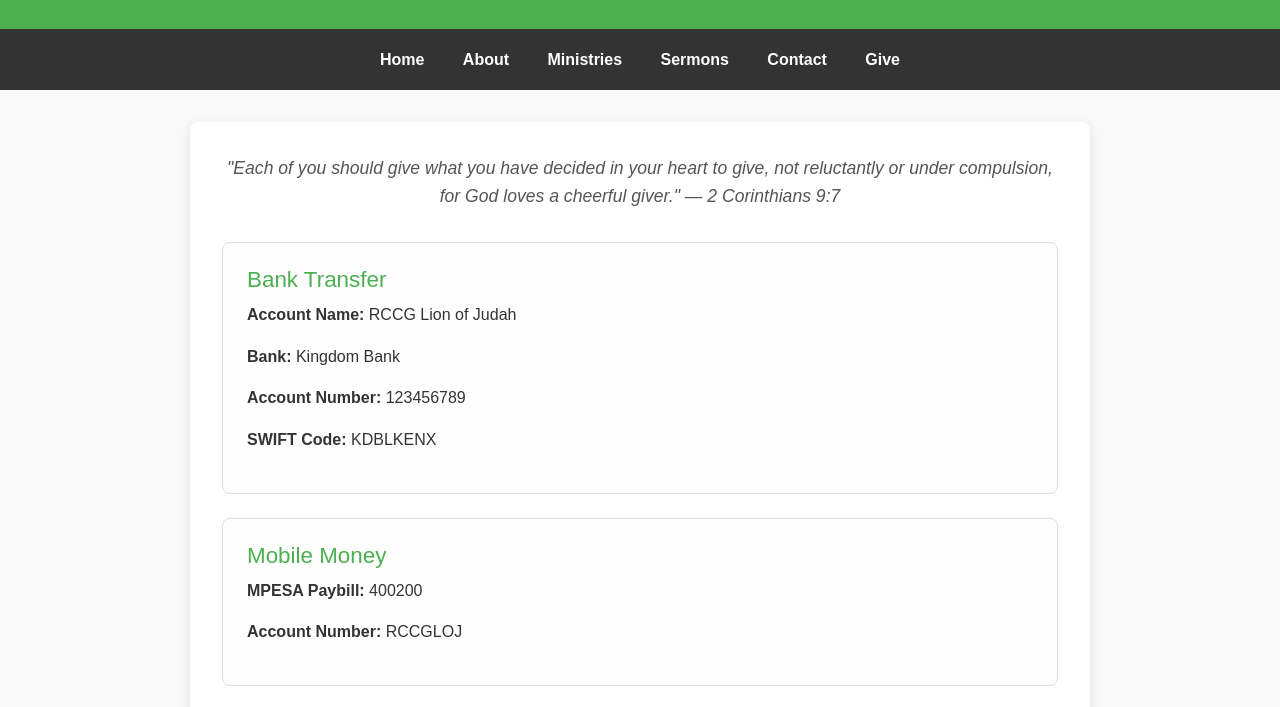
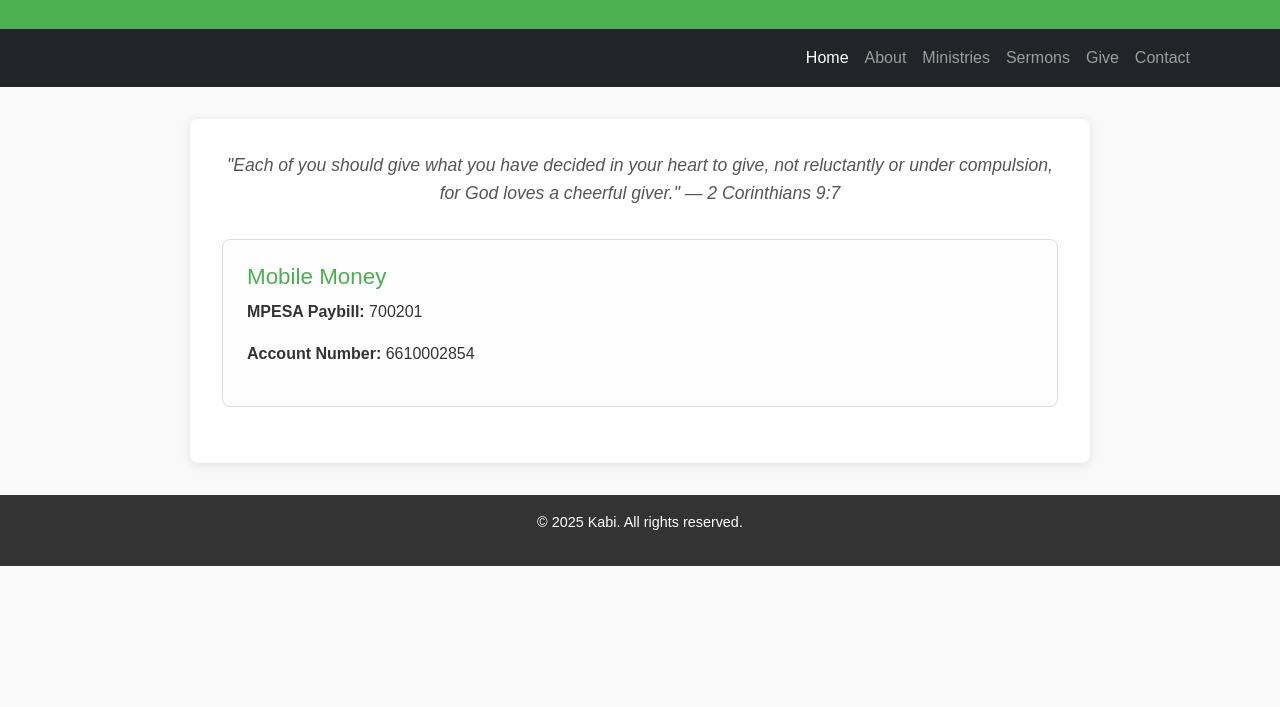
Before and after one commit to k1kabi/rccg-lion-of-judah, a plain HTML site: page give.html in a window 1280 px wide. Shown: the part 65-772 px from the top of the page. Drawn offline with nearby package versions, Linux system fonts and the light colour scheme.

Commit message:
Update give.html

```diff
--- a/give.html
+++ b/give.html
@@ -111,14 +111,33 @@
         <h1>Give to Support the Ministry</h1>
     </header>
 
-    <nav>
-        <a href="index.html">Home</a>
-        <a href="about.html">About</a>
-        <a href="ministries.html">Ministries</a>
-        <a href="sermons.html">Sermons</a>
-        <a href="contact.html">Contact</a>
-        <a href="give.html">Give</a>
-    </nav>
+    <nav class="navbar navbar-expand-lg navbar-dark bg-dark">
+  <div class="container">
+    <!-- Brand -->
+    <a class="navbar-brand" href="index.html"></a>
+
+    <!-- Hamburger Button -->
+    <button class="navbar-toggler" type="button" data-bs-toggle="collapse" data-bs-target="#mainNavbar" aria-controls="mainNavbar" aria-expanded="false" aria-label="Toggle navigation">
+      <span class="navbar-toggler-icon"></span>
+    </button>
+
+    <!-- Menu Links -->
+    <div class="collapse navbar-collapse" id="mainNavbar">
+      <ul class="navbar-nav ms-auto">
+        <li class="nav-item"><a class="nav-link active" href="index.html">Home</a></li>
+        <li class="nav-item"><a class="nav-link" href="about.html">About</a></li>
+        <li class="nav-item"><a class="nav-link" href="ministries.html">Ministries</a></li>
+        <li class="nav-item"><a class="nav-link" href="sermons.html">Sermons</a></li>
+        <li class="nav-item"><a class="nav-link" href="give.html">Give</a></li>
+        <li class="nav-item"><a class="nav-link" href="contact.html">Contact</a></li>
+      </ul>
+    </div>
+  </div>
+</nav>
+
+<!-- Bootstrap JS (needed for hamburger to work) -->
+<script src="https://cdn.jsdelivr.net/npm/bootstrap@5.3.2/dist/js/bootstrap.bundle.min.js"></script>
+
 
     <main>
         <p class="scripture">
@@ -126,27 +145,14 @@
             for God loves a cheerful giver." — 2 Corinthians 9:7
         </p>
 
-        <div class="giving-option">
-            <h2>Bank Transfer</h2>
-            <p><strong>Account Name:</strong> RCCG Lion of Judah</p>
-            <p><strong>Bank:</strong> Kingdom Bank</p>
-            <p><strong>Account Number:</strong> 123456789</p>
-            <p><strong>SWIFT Code:</strong> KDBLKENX</p>
-        </div>
 
         <div class="giving-option">
             <h2>Mobile Money</h2>
-            <p><strong>MPESA Paybill:</strong> 400200</p>
-            <p><strong>Account Number:</strong> RCCGLOJ</p>
+            <p><strong>MPESA Paybill:</strong> 700201</p>
+            <p><strong>Account Number:</strong> 6610002854</p>
         </div>
 
-        <div class="giving-option">
-            <h2>Online Giving</h2>
-            <p>You can also give securely through PayPal.</p>
-            <a href="https://paypal.me/yourchurchlink" target="_blank" style="color: #4CAF50; font-weight: bold;">
-                Give via PayPal
-            </a>
-        </div>
+
     </main>
 
     <footer>
```
